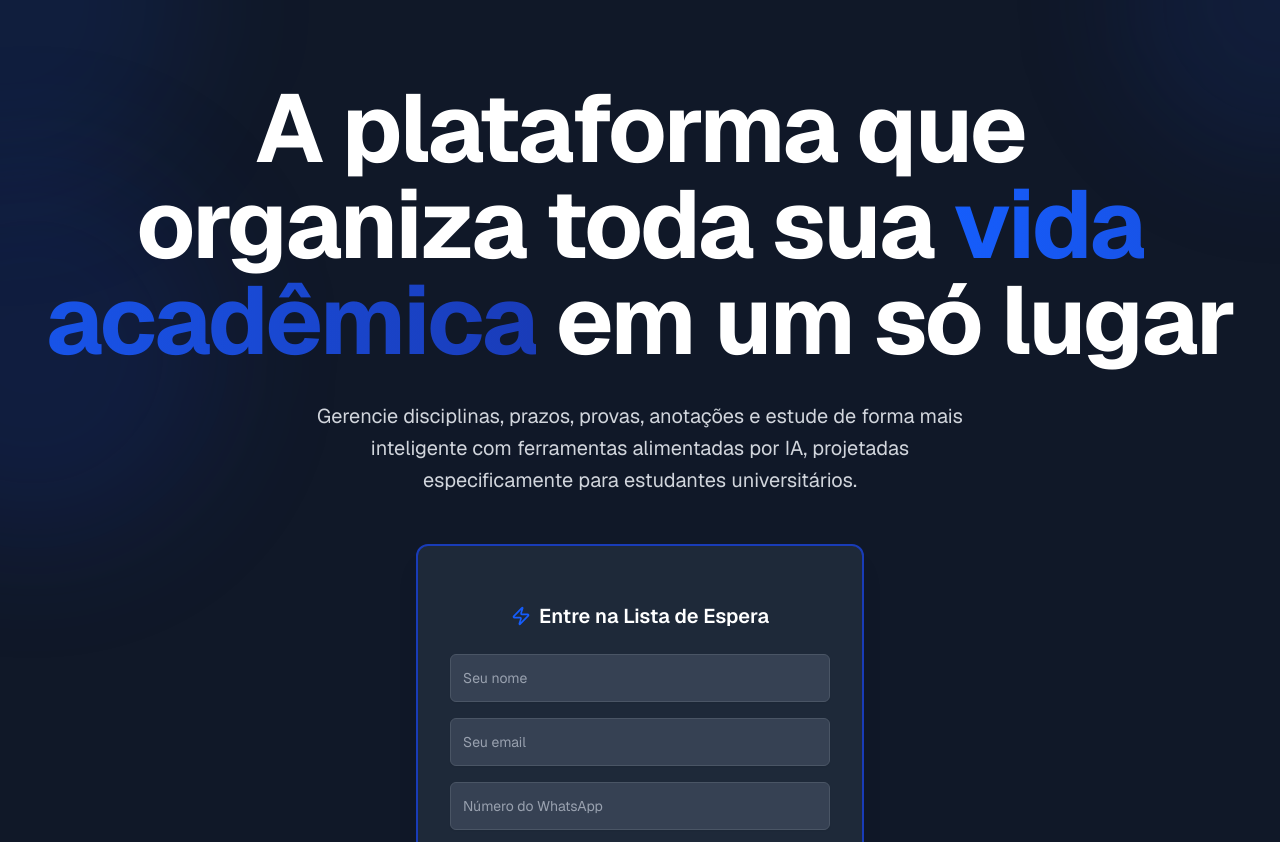
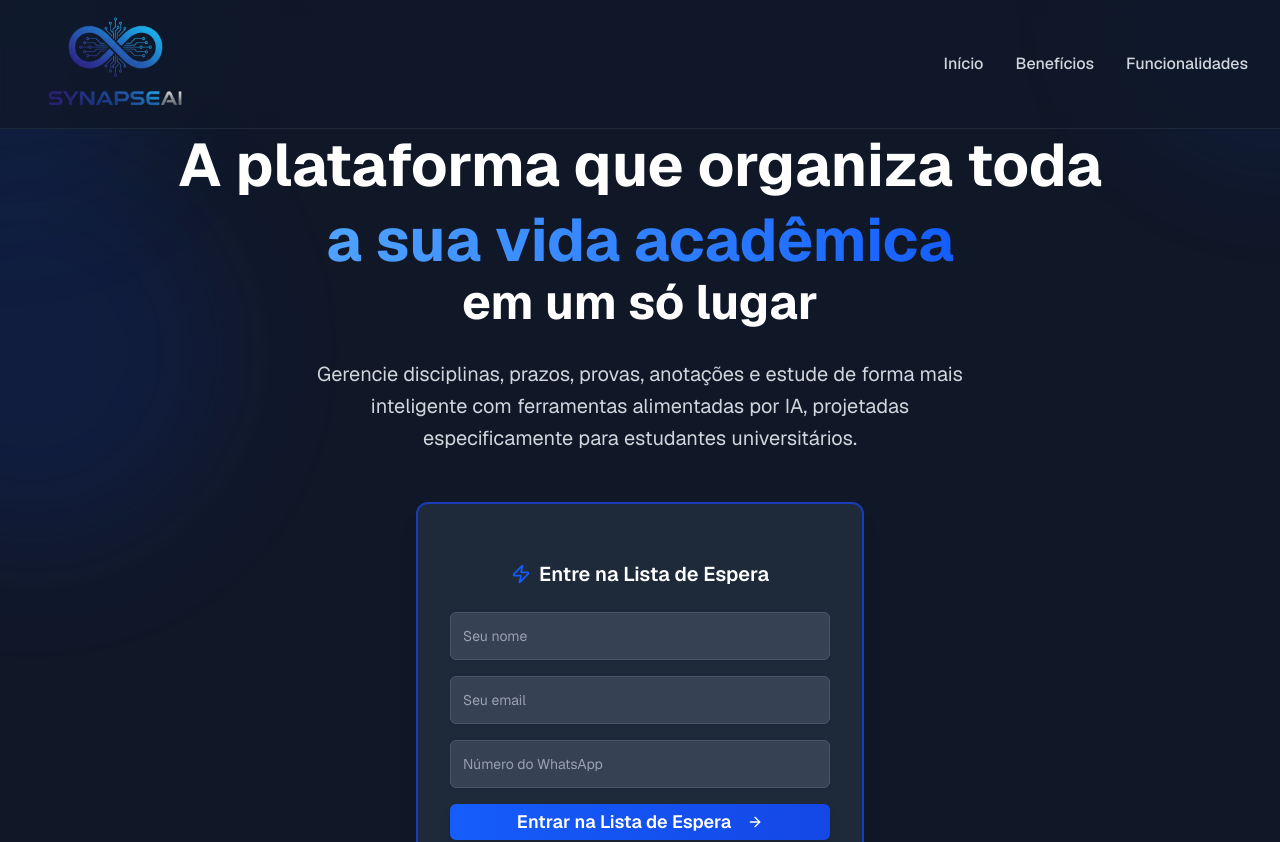
Before and after one commit to Alexsander532/SynapseAI_LandingPage, a Next.js app: page / in a window 1280 px wide. Shown: the top 842 px of the page. Built offline with nearby package versions, Linux system fonts and the light colour scheme.

Commit message:
Mundaça

```diff
--- a/app/page.tsx
+++ b/app/page.tsx
@@ -10,6 +10,7 @@ import { useState, useEffect } from "react"
 export default function SynapseAILanding() {
   const [mousePosition, setMousePosition] = useState({ x: 0, y: 0 })
   const [isVisible, setIsVisible] = useState(false)
+  const [isMobileMenuOpen, setIsMobileMenuOpen] = useState(false)
 
   useEffect(() => {
     setIsVisible(true)
@@ -17,11 +18,102 @@ export default function SynapseAILanding() {
       setMousePosition({ x: e.clientX, y: e.clientY })
     }
     window.addEventListener("mousemove", handleMouseMove)
-    return () => window.removeEventListener("mousemove", handleMouseMove)
+
+    // Adicionar scroll suave
+    document.documentElement.style.scrollBehavior = 'smooth'
+
+    return () => {
+      window.removeEventListener("mousemove", handleMouseMove)
+      document.documentElement.style.scrollBehavior = 'auto'
+    }
   }, [])
+
+  const scrollToSection = (sectionId: string) => {
+    const element = document.getElementById(sectionId)
+    if (element) {
+      const headerHeight = 80 // Altura aproximada do header fixo
+      const elementPosition = element.offsetTop - headerHeight
+      window.scrollTo({
+        top: elementPosition,
+        behavior: 'smooth'
+      })
+    }
+    setIsMobileMenuOpen(false) // Fechar menu mobile após navegação
+  }
 
   return (
     <div className="min-h-screen bg-gray-900 relative overflow-hidden">
+      {/* Header fixo com logo e navegação */}
+      <header className="fixed top-0 left-0 right-0 z-50 bg-gray-900/80 backdrop-blur-sm border-b border-gray-800">
+        <div className="mx-auto max-w-7xl px-4 sm:px-6 lg:px-8">
+          <div className="flex items-center justify-between py-4">
+            <img
+              src="/logo-synapse-ai.png"
+              alt="SynapseAI Logo"
+              className="h-16 md:h-20 lg:h-24 w-auto hover:scale-105 transition-transform duration-300"
+            />
+
+            {/* Menu de Navegação */}
+            <nav className="hidden md:flex items-center space-x-8">
+              <button
+                onClick={() => scrollToSection('inicio')}
+                className="text-gray-300 hover:text-blue-400 transition-colors duration-300 font-medium hover:scale-105 transform cursor-pointer"
+              >
+                Início
+              </button>
+              <button
+                onClick={() => scrollToSection('beneficios')}
+                className="text-gray-300 hover:text-blue-400 transition-colors duration-300 font-medium hover:scale-105 transform cursor-pointer"
+              >
+                Benefícios
+              </button>
+              <button
+                onClick={() => scrollToSection('funcionalidades')}
+                className="text-gray-300 hover:text-blue-400 transition-colors duration-300 font-medium hover:scale-105 transform cursor-pointer"
+              >
+                Funcionalidades
+              </button>
+            </nav>
+
+            {/* Menu Mobile */}
+            <button
+              onClick={() => setIsMobileMenuOpen(!isMobileMenuOpen)}
+              className="md:hidden text-gray-300 hover:text-blue-400 transition-colors"
+            >
+              <svg className="w-6 h-6" fill="none" stroke="currentColor" viewBox="0 0 24 24">
+                <path strokeLinecap="round" strokeLinejoin="round" strokeWidth={2} d={isMobileMenuOpen ? "M6 18L18 6M6 6l12 12" : "M4 6h16M4 12h16M4 18h16"} />
+              </svg>
+            </button>
+          </div>
+
+          {/* Menu Mobile Dropdown */}
+          {isMobileMenuOpen && (
+            <div className="md:hidden bg-gray-900/95 backdrop-blur-sm border-t border-gray-800">
+              <nav className="px-4 py-4 space-y-4">
+                <button
+                  onClick={() => scrollToSection('inicio')}
+                  className="block w-full text-left text-gray-300 hover:text-blue-400 transition-colors duration-300 font-medium py-2"
+                >
+                  Início
+                </button>
+                <button
+                  onClick={() => scrollToSection('beneficios')}
+                  className="block w-full text-left text-gray-300 hover:text-blue-400 transition-colors duration-300 font-medium py-2"
+                >
+                  Benefícios
+                </button>
+                <button
+                  onClick={() => scrollToSection('funcionalidades')}
+                  className="block w-full text-left text-gray-300 hover:text-blue-400 transition-colors duration-300 font-medium py-2"
+                >
+                  Funcionalidades
+                </button>
+              </nav>
+            </div>
+          )}
+        </div>
+      </header>
+
       <div className="absolute inset-0 overflow-hidden">
         <div className="absolute -top-40 -right-40 w-80 h-80 bg-blue-900/20 rounded-full blur-3xl animate-pulse"></div>
         <div className="absolute top-40 -left-40 w-96 h-96 bg-blue-800/30 rounded-full blur-3xl animate-pulse delay-1000"></div>
@@ -37,18 +129,20 @@ export default function SynapseAILanding() {
       />
 
       {/* Hero Section */}
-      <section className="relative z-10 px-4 py-20 sm:px-6 lg:px-8">
+      <section id="inicio" className="relative z-10 px-4 pt-32 pb-20 sm:px-6 lg:px-8">
         <div className="mx-auto max-w-7xl">
           <div
             className={`text-center transition-all duration-1000 ${isVisible ? "opacity-100 translate-y-0" : "opacity-0 translate-y-10"}`}
           >
             <div className="relative">
-              <h1 className="text-5xl font-bold tracking-tight text-white sm:text-7xl lg:text-8xl text-balance">
-                A plataforma que organiza toda sua{" "}
-                <span className="bg-gradient-to-r from-blue-600 to-blue-800 bg-clip-text text-transparent">
-                  vida acadêmica
-                </span>{" "}
-                em um só lugar
+              <h1 className="text-4xl md:text-6xl font-bold text-white mb-6 leading-tight text-center">
+                <div className="block">A plataforma que organiza toda</div>
+                <div className="block">
+                  <span className="bg-gradient-to-r from-blue-400 to-blue-600 bg-clip-text text-transparent">
+                    a sua vida acadêmica
+                  </span>
+                </div>
+                <div className="block text-3xl md:text-5xl">em um só lugar</div>
               </h1>
             </div>
 
@@ -94,7 +188,7 @@ export default function SynapseAILanding() {
 
       {/* Benefits Section */}
       <SynapseBackgroundPaths>
-        <section className="relative z-10 py-20 px-4 sm:px-6 lg:px-8 bg-black">
+        <section id="beneficios" className="relative z-10 py-20 px-4 sm:px-6 lg:px-8">
         <div className="mx-auto max-w-7xl">
           <div className="text-center mb-16">
             <h2 className="text-4xl font-bold text-white sm:text-5xl mb-4">
@@ -157,7 +251,7 @@ export default function SynapseAILanding() {
       </SynapseBackgroundPaths>
 
       {/* Features Section */}
-      <section className="relative z-10 py-20 px-4 sm:px-6 lg:px-8">
+      <section id="funcionalidades" className="relative z-10 py-20 px-4 sm:px-6 lg:px-8">
         <div className="mx-auto max-w-7xl">
           <div className="grid grid-cols-1 gap-16 lg:grid-cols-2 lg:gap-20 items-center">
             <div>
@@ -223,10 +317,10 @@ export default function SynapseAILanding() {
       </section>
 
       <SynapseBackgroundPaths>
-        <section className="relative z-10 py-20 px-4 sm:px-6 lg:px-8 bg-black">
+        <section className="relative z-10 py-20 px-4 sm:px-6 lg:px-8 bg-gray-900">
         <div className="mx-auto max-w-4xl text-center">
           <h2 className="text-4xl font-bold text-white sm:text-5xl mb-6 text-balance">
-            Sua vida acadêmica, finalmente organizada
+            De estudante, para estudante
           </h2>
           <p className="text-xl text-gray-300 mb-12 text-pretty leading-relaxed">
             Cadastre-se para ser notificado por email e WhatsApp quando o Synapse AI for lançado. Seja um dos primeiros
@@ -267,11 +361,12 @@ export default function SynapseAILanding() {
         <div className="mx-auto max-w-7xl">
           <div className="flex flex-col items-center justify-between gap-6 sm:flex-row">
             <div className="flex items-center gap-3">
-              <div className="w-10 h-10 bg-gradient-to-br from-blue-600 to-blue-700 rounded-xl flex items-center justify-center">
-                <Brain className="w-6 h-6 text-white" />
+              <img
+                src="/logo-synapse-ai.png"
+                alt="SynapseAI Logo"
+                className="w-28 h-22 rounded-xl"
+              />
               </div>
-              <span className="text-2xl font-bold text-white">Synapse AI</span>
-            </div>
 
             <div className="flex gap-8 text-gray-400">
               <a href="#" className="hover:text-blue-400 transition-colors hover:scale-105 transform">
```
Also changed, not shown: public/logo-synapse-ai.png (added).
